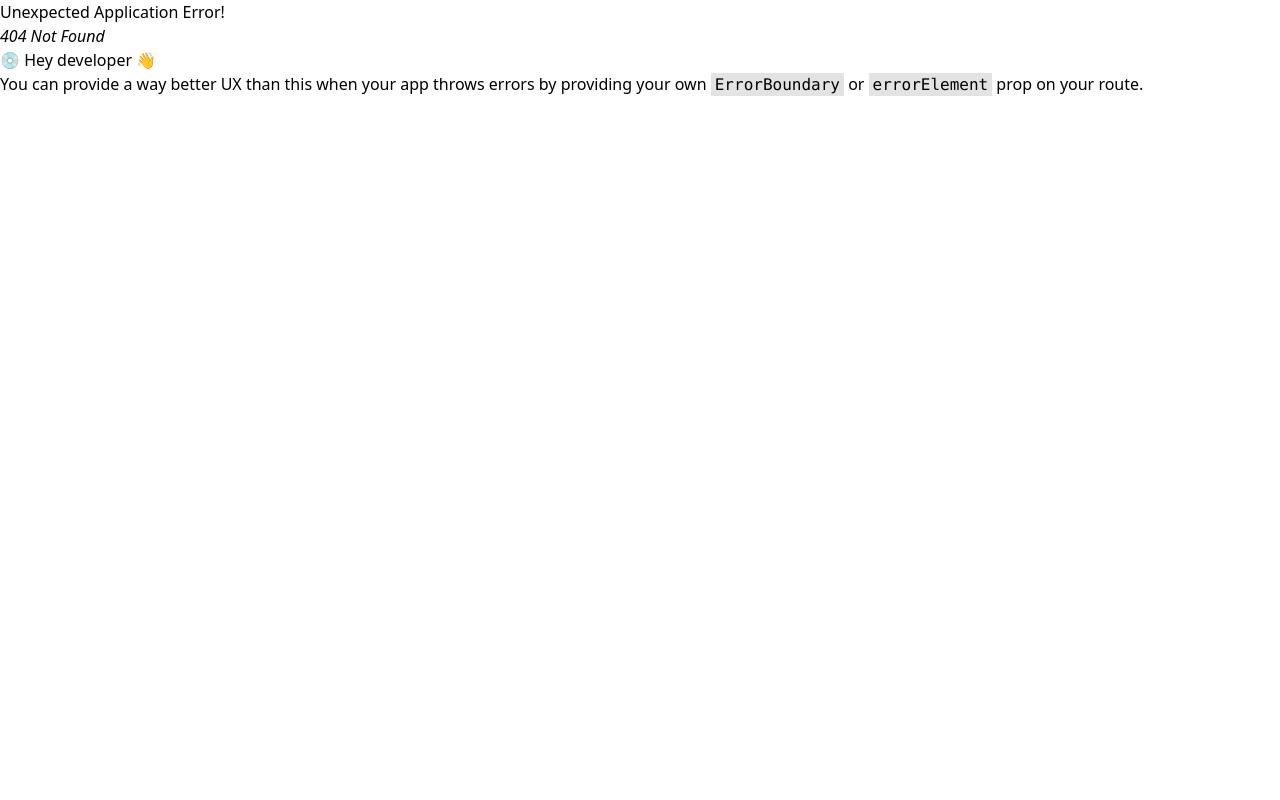
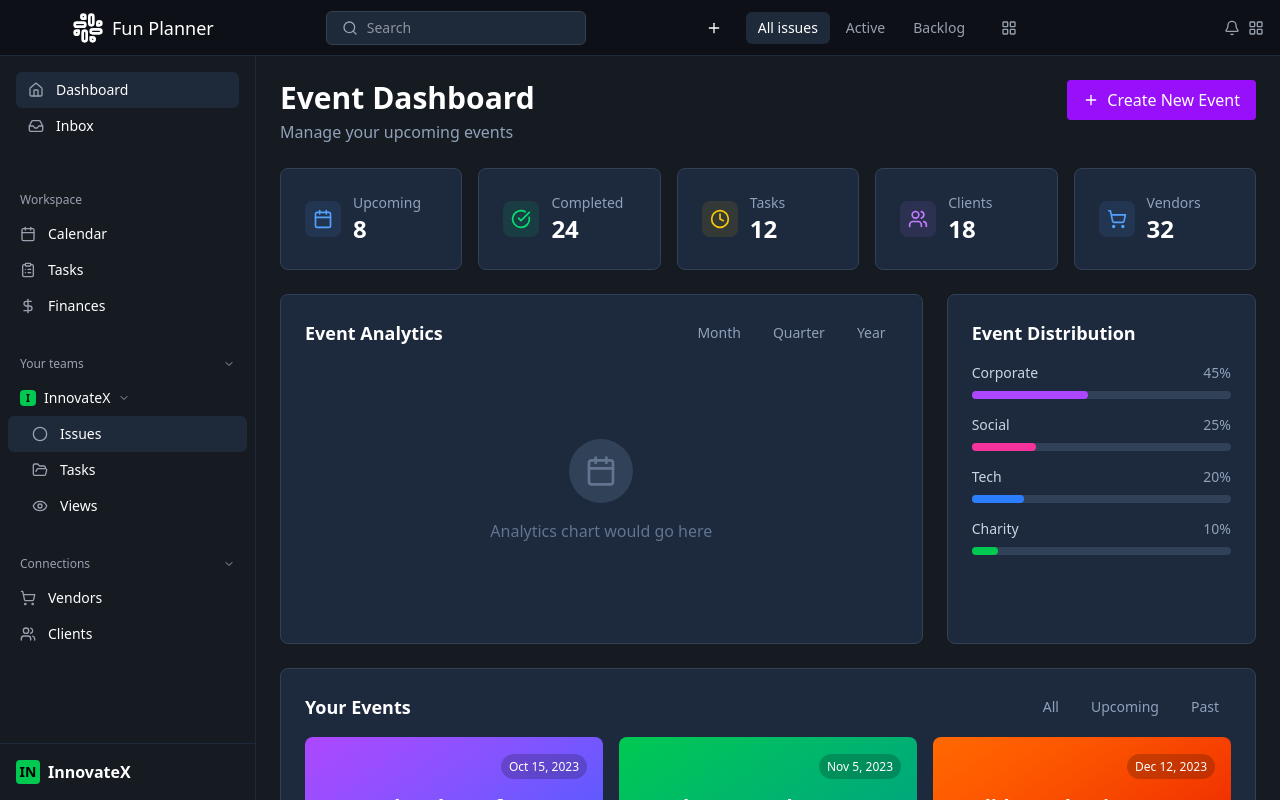
Before and after one commit to Sagolsa78/FunPlanner_v2, a React (Vite) app in the folder client/: page /dashboard in a window 1280 px wide. Before the commit this address had no page. Built offline with nearby package versions, Linux system fonts and the light colour scheme.

Commit message:
Add new files and update existing ones

```diff
--- a/client/src/auth/Login.jsx
+++ b/client/src/auth/Login.jsx
@@ -31,7 +31,7 @@ const Login = () => {
 
         if (response.ok) {
             console.log('Login successful:', data);
-             navigate('/')
+             navigate('/dashboard')
         } else {
             console.error('Login failed:', data.message);
         }
--- a/client/src/auth/Signup.jsx
+++ b/client/src/auth/Signup.jsx
@@ -38,7 +38,7 @@ const Signup = () => {
                 withCredentials: true
             })
             if (res.data.success) {
-                navigate('/')
+                navigate('/dashboard')
                 setFormData({
                     fullname: '',
                     username: '',
--- a/client/src/components/UserDashboard/Dashboard.jsx
+++ b/client/src/components/UserDashboard/Dashboard.jsx
@@ -1,122 +1,184 @@
-"use client"
+import { Calendar, CheckCircle, Clock, Users, ShoppingCart, Plus } from "lucide-react"
 
-import { useState } from "react"
-import {
-  Search,
-  Plus,
-  Filter,
-  LayoutGrid,
-  Circle,
-  BarChart3,
-  Bell,
-  MoreHorizontal,
-} from "lucide-react"
-import Sidebar from "./Sidebar"
-import Topbar from "./Topbar"
-
-const Dashboard = () => {
-  const todoItems = [
+export default function Dashboard() {
+  const stats = [
     {
-      id: "INN-1",
-      title: "Welcome to Linear",
-      hasEmoji: true,
-      emoji: "👋",
+      title: "Upcoming",
+      value: "8",
+      icon: Calendar,
+      iconColor: "text-blue-400",
+      bgColor: "bg-blue-400/10",
     },
     {
-      id: "INN-2",
-      title: "3 ways to navigate Linear: Command menu, keyboard or mouse",
+      title: "Completed",
+      value: "24",
+      icon: CheckCircle,
+      iconColor: "text-green-400",
+      bgColor: "bg-green-400/10",
     },
     {
-      id: "INN-3",
-      title: "Connect to Slack",
+      title: "Tasks",
+      value: "12",
+      icon: Clock,
+      iconColor: "text-yellow-400",
+      bgColor: "bg-yellow-400/10",
     },
     {
-      id: "INN-4",
-      title: "Connect GitHub or GitLab",
+      title: "Clients",
+      value: "18",
+      icon: Users,
+      iconColor: "text-purple-400",
+      bgColor: "bg-purple-400/10",
     },
     {
-      id: "INN-5",
-      title: "Customize settings",
+      title: "Vendors",
+      value: "32",
+      icon: ShoppingCart,
+      iconColor: "text-blue-400",
+      bgColor: "bg-blue-400/10",
+    },
+  ]
+
+  const eventDistribution = [
+    { category: "Corporate", percentage: 45, color: "bg-purple-500" },
+    { category: "Social", percentage: 25, color: "bg-pink-500" },
+    { category: "Tech", percentage: 20, color: "bg-blue-500" },
+    { category: "Charity", percentage: 10, color: "bg-green-500" },
+  ]
+
+  const events = [
+    {
+      title: "Annual Tech Conference",
+      date: "Oct 15, 2023",
+      gradient: "from-purple-500 to-blue-600",
     },
     {
-      id: "INN-6",
-      title: "Use Cycles to focus work over n-weeks",
+      title: "Product Launch Party",
+      date: "Nov 5, 2023",
+      gradient: "from-green-500 to-teal-600",
     },
     {
-      id: "INN-7",
-      title: "Use Projects to organize work for features or releases",
-    },
-    {
-      id: "INN-8",
-      title: "Invite your teammates",
-    },
-    {
-      id: "INN-9",
-      title: "Next steps",
+      title: "Holiday Gala Dinner",
+      date: "Dec 12, 2023",
+      gradient: "from-orange-500 to-red-600",
     },
   ]
 
   return (
-    <div className="flex h-screen bg-[#0d1117] text-white">
-      {/* Left Sidebar */}
-      <Sidebar/>
+    <div className="min-h-screen bg-[#161b22] text-white p-6">
+      <div className="max-w-7xl mx-auto space-y-6">
 
-      {/* Main Content */}
-      <div className="flex-1 flex flex-col">
-        {/* Top Header */}
-        <Topbar/>
+        {/* Header */}
+        <div className="flex justify-between items-start">
+          <div>
+            <h1 className="text-3xl font-bold text-white">Event Dashboard</h1>
+            <p className="text-slate-400 mt-1">Manage your upcoming events</p>
+          </div>
+          <button className="bg-purple-600 hover:bg-purple-700 text-white px-4 py-2 rounded inline-flex items-center">
+            <Plus className="w-4 h-4 mr-2" />
+            Create New Event
+          </button>
+        </div>
 
-        {/* Content Area */}
-        <div className="flex-1 overflow-y-auto">
-          {/* Filter Bar */}
-          <div className="border-b border-gray-800 px-4 py-3 flex items-center justify-between">
-            <div className="flex items-center space-x-2">
-              <Filter className="w-4 h-4 text-gray-400" />
-              <span className="text-sm text-gray-400">Filter</span>
+        {/* Stats Cards */}
+        <div className="grid grid-cols-1 md:grid-cols-2 lg:grid-cols-5 gap-4">
+          {stats.map((stat, index) => (
+            <div key={index} className="bg-slate-800 border border-slate-700 rounded-lg p-6">
+              <div className="flex items-center space-x-3">
+                <div className={`p-2 rounded-lg ${stat.bgColor}`}>
+                  <stat.icon className={`w-5 h-5 ${stat.iconColor}`} />
+                </div>
+                <div>
+                  <p className="text-slate-400 text-sm">{stat.title}</p>
+                  <p className="text-2xl font-bold text-white">{stat.value}</p>
+                </div>
+              </div>
             </div>
-            <div className="flex items-center space-x-2">
-              <LayoutGrid className="w-4 h-4 text-gray-400" />
-              <span className="text-sm text-gray-400">Display</span>
+          ))}
+        </div>
+
+        {/* Analytics and Distribution */}
+        <div className="grid grid-cols-1 lg:grid-cols-3 gap-6">
+
+          {/* Event Analytics */}
+          <div className="bg-slate-800 border border-slate-700 rounded-lg p-6 lg:col-span-2">
+            <div className="flex justify-between items-center mb-4">
+              <h2 className="text-white text-lg font-semibold">Event Analytics</h2>
+              <div className="flex space-x-2">
+                {["Month", "Quarter", "Year"].map((label, idx) => (
+                  <button
+                    key={idx}
+                    className="text-slate-400 hover:text-white text-sm px-3 py-1 rounded hover:bg-slate-700 transition"
+                  >
+                    {label}
+                  </button>
+                ))}
+              </div>
+            </div>
+            <div className="h-64 flex items-center justify-center text-slate-500">
+              <div className="text-center">
+                <div className="w-16 h-16 bg-slate-700 rounded-full mx-auto mb-4 flex items-center justify-center">
+                  <Calendar className="w-8 h-8" />
+                </div>
+                <p>Analytics chart would go here</p>
+              </div>
             </div>
           </div>
 
-          {/* Todo Section */}
-          <div className="p-4">
-            <div className="flex items-center justify-between mb-4">
-              <div className="flex items-center space-x-2">
-                <Circle className="w-4 h-4 text-gray-400" />
-                <span className="font-medium">Todo</span>
-                <span className="text-sm text-gray-400">9</span>
-              </div>
-              <Plus className="w-4 h-4 text-gray-400 cursor-pointer hover:text-white" />
-            </div>
-
-            {/* Todo Items */}
-            <div className="space-y-1">
-              {todoItems.map((item, index) => (
-                <div
-                  key={item.id}
-                  className="flex items-center space-x-3 p-3 hover:bg-gray-800 rounded-md cursor-pointer group"
-                >
-                  <BarChart3 className="w-4 h-4 text-gray-500" />
-                  <span className="text-sm text-gray-400 font-mono">{item.id}</span>
-                  <Circle className="w-4 h-4 text-gray-500" />
-                  <div className="flex-1 flex items-center space-x-2">
-                    <span className="text-sm">
-                      {item.title}
-                      {item.hasEmoji && <span className="ml-2">{item.emoji}</span>}
-                    </span>
+          {/* Event Distribution */}
+          <div className="bg-slate-800 border border-slate-700 rounded-lg p-6">
+            <h2 className="text-white text-lg font-semibold mb-4">Event Distribution</h2>
+            <div className="space-y-4">
+              {eventDistribution.map((item, index) => (
+                <div key={index} className="space-y-2">
+                  <div className="flex justify-between text-sm">
+                    <span className="text-slate-300">{item.category}</span>
+                    <span className="text-slate-400">{item.percentage}%</span>
                   </div>
-                  <span className="text-sm text-gray-400">Jun 25</span>
-                  <MoreHorizontal className="w-4 h-4 text-gray-400 opacity-0 group-hover:opacity-100" />
+                  <div className="w-full bg-slate-700 rounded-full h-2">
+                    <div
+                      className={`h-2 rounded-full ${item.color}`}
+                      style={{ width: `${item.percentage}%` }}
+                    />
+                  </div>
                 </div>
               ))}
             </div>
+          </div>
+        </div>
+
+        {/* Your Events */}
+        <div className="bg-slate-800 border border-slate-700 rounded-lg p-6">
+          <div className="flex justify-between items-center mb-4">
+            <h2 className="text-white text-lg font-semibold">Your Events</h2>
+            <div className="flex space-x-2">
+              {["All", "Upcoming", "Past"].map((label, idx) => (
+                <button
+                  key={idx}
+                  className="text-slate-400 hover:text-white text-sm px-3 py-1 rounded hover:bg-slate-700 transition"
+                >
+                  {label}
+                </button>
+              ))}
+            </div>
+          </div>
+          <div className="grid grid-cols-1 md:grid-cols-2 lg:grid-cols-3 gap-4">
+            {events.map((event, index) => (
+              <div
+                key={index}
+                className={`relative p-6 rounded-lg bg-gradient-to-br ${event.gradient} min-h-[200px] flex flex-col justify-between`}
+              >
+                <div className="absolute top-4 right-4">
+                  <span className="bg-black/20 text-white text-xs px-2 py-1 rounded-full">{event.date}</span>
+                </div>
+                <div className="mt-8">
+                  <h3 className="text-xl font-bold text-white">{event.title}</h3>
+                </div>
+              </div>
+            ))}
           </div>
         </div>
       </div>
     </div>
   )
 }
-
-export default Dashboard
--- /dev/null
+++ b/client/src/components/UserDashboard/DashboardLayout.jsx
@@ -0,0 +1,52 @@
+"use client"
+
+import {
+  Plus,
+  Filter,
+  LayoutGrid,
+  Circle,
+  BarChart3,
+  MoreHorizontal,
+} from "lucide-react"
+import Sidebar from "./Sidebar"
+import Topbar from "./Topbar"
+import Dashboard from "./Dashboard"
+
+const DashboardLayout = () => {
+  const todoItems = [
+    {
+      id: "INN-1",
+      title: "Welcome to Linear",
+      hasEmoji: true,
+      emoji: "👋",
+    },
+    { id: "INN-2", title: "3 ways to navigate Linear: Command menu, keyboard or mouse" },
+    { id: "INN-3", title: "Connect to Slack" },
+    { id: "INN-4", title: "Connect GitHub or GitLab" },
+    { id: "INN-5", title: "Customize settings" },
+    { id: "INN-6", title: "Use Cycles to focus work over n-weeks" },
+    { id: "INN-7", title: "Use Projects to organize work for features or releases" },
+    { id: "INN-8", title: "Invite your teammates" },
+    { id: "INN-9", title: "Next steps" },
+  ]
+
+  return (
+    <div className="flex flex-col h-screen bg-[#0d1117] text-white">
+      {/* Topbar spanning full width */}
+      <Topbar />
+
+      {/* Main layout with sidebar + content */}
+      <div className="flex flex-1 overflow-hidden">
+        {/* Sidebar */}
+        <Sidebar />
+
+        {/* Main Content Area */}
+         <main className="flex-1 overflow-auto">
+        <Dashboard />
+      </main>
+      </div>
+    </div>
+  )
+}
+
+export default DashboardLayout;
--- a/client/src/components/UserDashboard/Sidebar.jsx
+++ b/client/src/components/UserDashboard/Sidebar.jsx
@@ -14,49 +14,84 @@ import {
   Eye,
   Upload,
   UserPlus,
-  Github,
+  Github, Home, Calendar, Users, ClipboardList, ShoppingCart, DollarSign, Settings
 } from "lucide-react"
 
-const Sidebar=()=>{
+const Sidebar = () => {
+
+  const settingItem = [
+    {
+      name: "Settings",
+      icon: Settings,
+      href: "/settings",
+      active: false,
+    },
+  ]
+
   const sidebarItems = [
-    { icon: Inbox, label: "Inbox", active: false },
-    { icon: User, label: "My Issues", active: false },
+     {
+      label: "Dashboard",
+      icon: Home,
+      href: "/dashboard",
+      active: true,
+    },
+    {
+      label: "Inbox",
+      icon: Inbox,
+      href: "/inbox",
+      active: false,
+    }
   ]
 
   const workspaceItems = [
-    { icon: FolderOpen, label: "Projects", active: false },
-    { icon: Eye, label: "Views", active: false },
-    { icon: MoreHorizontal, label: "More", active: false },
+     {
+      label: "Calendar",
+      icon: Calendar,
+      href: "/calendar",
+      active: false,
+    },
+    {
+      label: "Tasks",
+      icon: ClipboardList,
+      href: "/tasks",
+      active: false,
+    },
+
+    {
+      label: "Finances",
+      icon: DollarSign,
+      href: "/finances",
+      active: false,
+    },
   ]
 
   const teamItems = [
     { icon: Circle, label: "Issues", active: true },
-    { icon: FolderOpen, label: "Projects", active: false },
+    { icon: FolderOpen, label: "Tasks", active: false },
     { icon: Eye, label: "Views", active: false },
   ]
 
   const tryItems = [
-    { icon: Upload, label: "Import issues", active: false },
-    { icon: UserPlus, label: "Invite people", active: false },
-    { icon: Github, label: "Link GitHub", active: false },
+     {
+      label: "Vendors",
+      icon: ShoppingCart,
+      href: "/vendors",
+      active: false,
+    },
+
+    {
+      label: "Clients",
+      icon: Users,
+      href: "/clients",
+      active: false,
+    },
   ]
-    return(
+  return (
     <div className="w-64 bg-[#161b22] border-r border-gray-800 flex flex-col">
-        {/* Logo */}
-        <div className="p-4 border-b border-gray-800">
-          <div className="flex items-center space-x-2">
-            <div className="w-6 h-6 bg-green-500 rounded flex items-center justify-center text-black font-bold text-sm">
-              IN
-            </div>
-            <span className="font-semibold">InnovateX</span>
-            <ChevronDown className="w-4 h-4 text-gray-400" />
-          </div>
-        </div>
-
       {/* Navigation */}
       <div className="flex-1 overflow-y-auto">
         {/* Main Navigation */}
-          <div className="p-2">
+        <div className="p-4">
           {sidebarItems.map((item, index) => (
             <div
               key={index}
@@ -74,7 +109,7 @@ const Sidebar=()=>{
         <div className="px-2 mt-6">
           <div className="flex items-center justify-between px-3 py-2">
             <span className="text-xs text-gray-400 font-medium">Workspace</span>
-              <ChevronDown className="w-3 h-3 text-gray-400" />
+            {/* <ChevronDown className="w-3 h-3 text-gray-400" /> */}
           </div>
           {workspaceItems.map((item, index) => (
             <div
@@ -118,7 +153,7 @@ const Sidebar=()=>{
         {/* Try Section */}
         <div className="px-2 mt-6">
           <div className="flex items-center justify-between px-3 py-2">
-              <span className="text-xs text-gray-400 font-medium">Try</span>
+            <span className="text-xs text-gray-400 font-medium">Connections</span>
             <ChevronDown className="w-3 h-3 text-gray-400" />
           </div>
           {tryItems.map((item, index) => (
@@ -132,6 +167,17 @@ const Sidebar=()=>{
           ))}
         </div>
       </div>
+
+      {/* username - moved to the bottom */}
+      <div className="p-4 border-t border-gray-800"> {/* Changed border-b to border-t */}
+        <div className="flex items-center space-x-2">
+          <div className="w-6 h-6 bg-green-500 rounded flex items-center justify-center text-black font-bold text-sm">
+            IN
+          </div>
+          <span className="font-semibold">InnovateX</span>
+          {/* <ChevronDown className="w-4 h-4 text-gray-400" /> */}
+        </div>
+      </div>
     </div>
   )
 }
--- a/client/src/components/UserDashboard/Topbar.jsx
+++ b/client/src/components/UserDashboard/Topbar.jsx
@@ -7,6 +7,7 @@ import {
   BarChart3,
   Bell,
   MoreHorizontal,
+  Slack,
 } from "lucide-react"
 import { useState } from "react"
 
@@ -17,9 +18,15 @@ const Topbar = ()=>{
     return(
         <div className="h-14 border-b border-gray-800 flex items-center justify-between px-4">
           <div className="flex items-center space-x-4">
+            <div className="flex items-center ml-14">
+            <a href="/" className="flex items-center space-x-2">
+              <Slack className="w-8 h-8 text-white"/>
+              <span className="text-white font-medium font-sans text-lg">Fun Planner</span>
+            </a>
+          </div>
             {/* Search */}
-            <div className="relative">
-              <Search className="w-4 h-4 absolute left-3 top-1/2 transform -translate-y-1/2 text-gray-400" />
+            <div className="relative px-24">
+              <Search className="w-4 h-4 absolute  ml-4 top-1/2 transform -translate-y-1/2 text-gray-400" />
               <input
                 type="text"
                 placeholder="Search"
--- a/client/src/components/sections/Navbar.jsx
+++ b/client/src/components/sections/Navbar.jsx
@@ -321,12 +321,6 @@ const NavigationItem = ({ href, children, popupContent }) => {
           {/* Logo */}
           <div className="flex items-center mr-36">
             <a href="/" className="flex items-center space-x-2">
-              {/* <div className="w-6 h-6 bg-white rounded-sm flex items-center justify-center"> */}
-                {/* <svg width="16" height="16" viewBox="0 0 16 16" fill="none" className="text-black">
-                  <path d="M2 2L14 14M2 14L14 2" stroke="currentColor" strokeWidth="2" strokeLinecap="round" />
-                </svg> */}
-
-              {/* </div> */}
               <Slack className="w-8 h-8 text-white"/>
               <span className="text-white font-medium font-sans text-lg">Fun Planner</span>
             </a>
```
Also changed, not shown: client/src/App.jsx (+7 -7 lines), 1 other file (tests, documents, lock files or other folders). Lines whose indentation alone changed are shown as unchanged.
